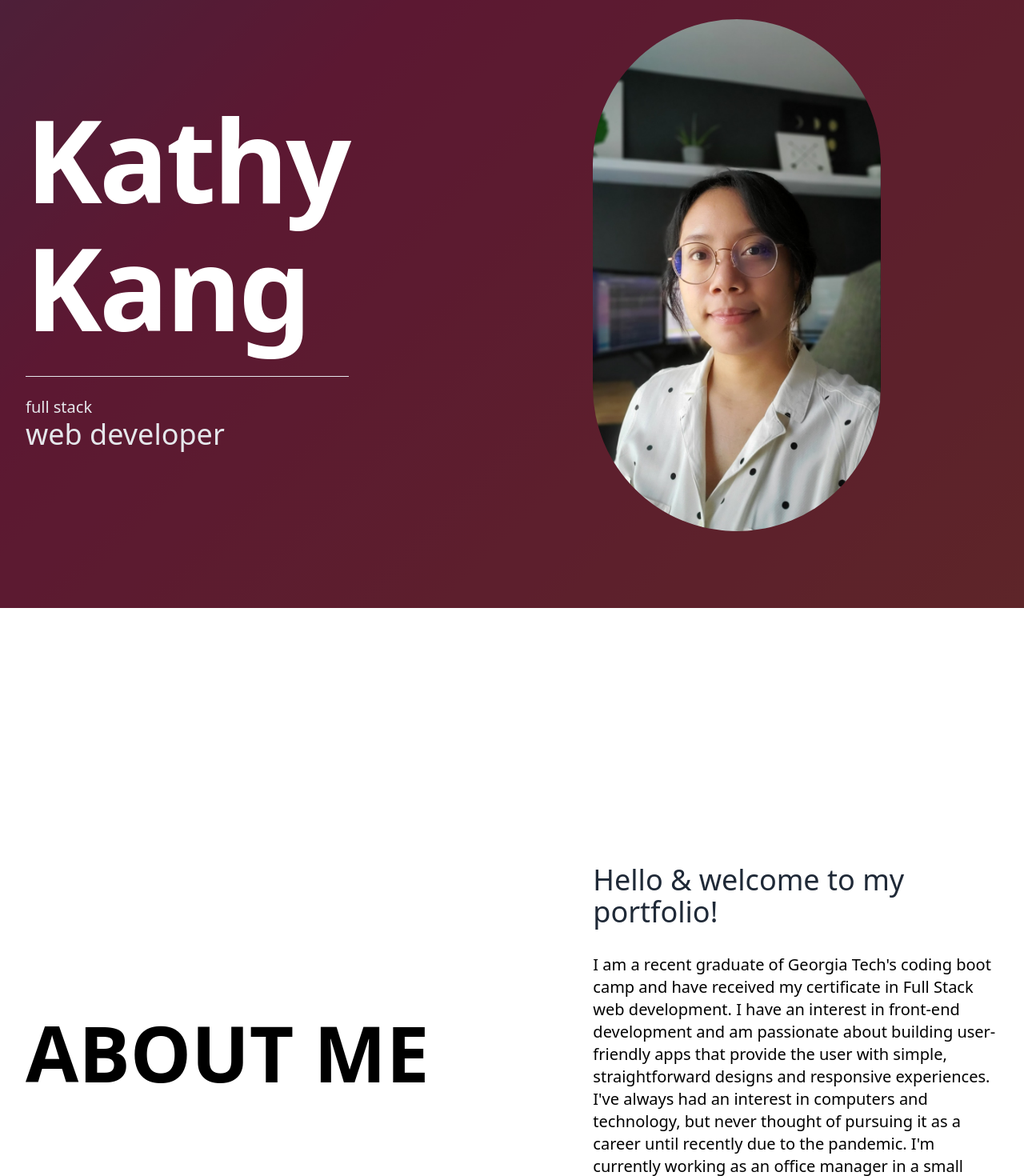
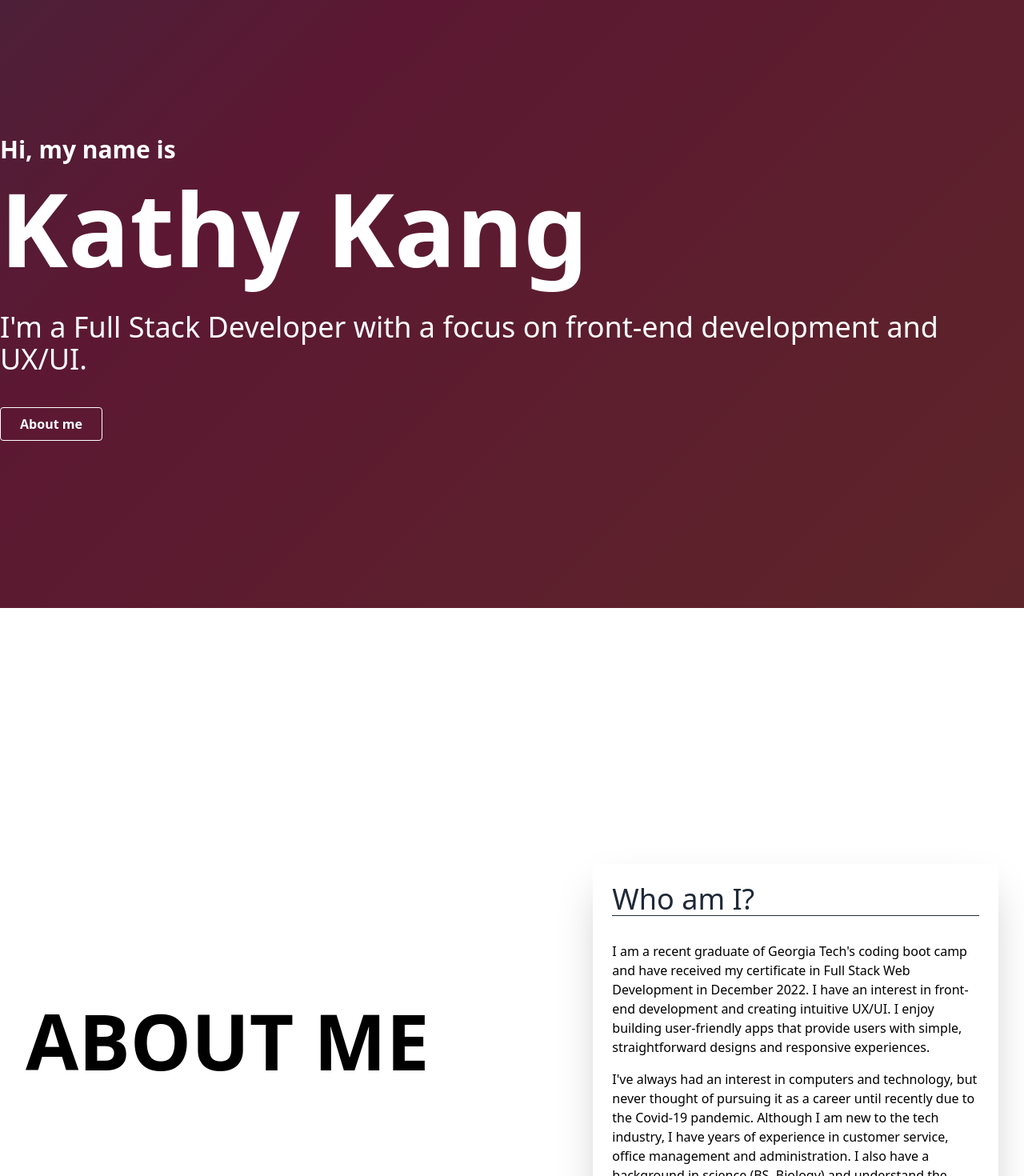
Before and after one commit to KatSKang/KSK-Portfolio, a React (Create React App) app: page / in a window 1280 px wide. Shown: the part 100-1570 px from the top of the page at 80% size. Built offline with nearby package versions, Linux system fonts and the light colour scheme.

Commit message:
edited header and about

```diff
--- a/src/components/Header.jsx
+++ b/src/components/Header.jsx
@@ -3,39 +3,47 @@ import React from "react";
 import { SocialIcon } from "react-social-icons";
 import "./header.css";
 import profile1 from "../assets/images/profile1.jpg";
+import { Button, ButtonGroup } from "@chakra-ui/react";
+import { motion } from "framer-motion";
 
 export default function Header() {
+  const handleClickScroll = () => {
+    const el = document.getElementById("about");
+    if (el) {
+      el.scrollIntoView({ behavior: "smooth" });
+    }
+  };
+
   return (
-    <div
-      className="hero relative overflow-hidden"
-      style={{
-        height: 800,
-      }}>
+    <motion.div className="hero">
       <div
-        className="absolute top-0 right-0 bottom-0 left-0 w-full h-full overflow-hidden bg-fixed"
-        style={{ backgroundColor: `rgba(0, 0, 0, 0.6)` }}>
-        <div className="grid h-full max-w-screen-xl px-8 py-8 mx-auto lg:gap-8 xl:gap-0 lg:py-16 lg:grid-cols-12">
-          <div className="mr-auto place-self-center lg:col-span-7">
-            <h1 className="max-w-2xl mb-4 text-white text-9xl font-extrabold tracking-tight leading-none xl:text-[9rem]">
-              Kathy
-            </h1>
-            <h1 className="max-w-2xl pb-10 text-white text-9xl font-extrabold tracking-tight leading-none xl:text-[9rem] border-b">
-              Kang
-            </h1>
-            <p className="mt-6 text-xl text-gray-200">full stack</p>
-            <h2 className="max-w-2xl font-medium text-gray-200 lg:mb-8 md:text-lg lg:text-4xl">
-              web developer
-            </h2>
-          </div>
-          <div className="hidden lg:mt-0 lg:col-span-5 lg:flex">
+        className="flex grid place-content-center top-0 right-0 bottom-0 left-0 w-full h-full overflow-hidden bg-fixed text-white"
+        style={{ backgroundColor: `rgba(0, 0, 0, 0.6)` }}
+        intial={{ opacity: 0 }}
+        animate={{ x: 100 }}
+        exit={{ opacity: 0 }}>
+        <h2 className="mb-4 xl:p-0 p-8 text-3xl font-bold">Hi, my name is</h2>
+        <h1 className="mb-10 xl:p-0 p-8 text-9xl font-bold">Kathy Kang</h1>
+        <h2 className="mb-10 xl:px-0 px-8 text-4xl">
+          I'm a Full Stack Developer with a focus on front-end development and
+          UX/UI.
+        </h2>
+        <button
+          className="xl:px-0 px-8 bg-transparent hover:border-opacity-50 w-32 font-bold py-2 px-4 border border-white rounded"
+          onClick={handleClickScroll}>
+          About me
+        </button>
+        {/* <div className="hidden lg:mt-0 lg:col-span-5 lg:flex">
             <img
               src={profile1}
-              style={{ height: 640, borderRadius: 360 }}
+              style={{
+                height: 400,
+                borderRadius: "50%",
+              }}
               alt="pic"></img>
-          </div>
-        </div>
+          </div> */}
       </div>
-    </div>
+    </motion.div>
 
     // <div className="w-full h-100 text-gray-200 mb-10 justify-center text-center">
     //   <div className="">
--- a/src/components/header.css
+++ b/src/components/header.css
@@ -2,6 +2,7 @@
 	background: linear-gradient(-45deg, #ee7752, #e73c7e, #23a6d5, #23d5ab);
 	background-size: 400% 400%;
 	animation: gradient 15s ease infinite;
+	min-height: 100vh;
 	height: 100vh;
 }
 
@@ -17,6 +18,6 @@
 	}
 }
 
-.name {
+/* .name {
     font-size: 10rem;
-}
+} */
--- a/src/components/pages/About.jsx
+++ b/src/components/pages/About.jsx
@@ -3,56 +3,33 @@ import { forwardRef } from "react";
 
 const About = forwardRef((props, ref) => {
   return (
-    <div ref={ref} className="about my-64 h-800">
-      {/* <div className="mx-6 my-12 justify-center text-center text-gray-800">
-        <div>
-          <h1 className="font-bold text-black lg:mb-8 md:text-lg lg:text-6xl">
-            ABOUT ME
-          </h1>
-        </div>
-        <div className="text-xl">
-          <p className="">
-            Hello and welcome to my portfolio! I am a recent graduate of Georgia
-            Tech's coding boot camp. I have received my certificate in Full
-            Stack web development, however I have an interest in front-end
-            development. I'm passionate about building user-friendly apps that
-            provide the user with simple, straightforward designs and responsive
-            experiences.
-          </p>
-          <br></br>
-          <p>
-            I've always had an interest in computers and technology, but never
-            thought of pursuing it as a career until recently. I'm currently
-            working as an office manager in a small appliance repair company. I
-            enjoy playing video games on PC, spending time with friends and
-            family, and playing with my pets in my free time. I also love
-            watching horror movies!
-          </p>
-        </div>
-      </div> */}
+    <div ref={ref} className="about my-64 h-800" id="about">
       <div className="grid h-full max-w-screen-xl px-8 py-8 mx-auto lg:gap-8 xl:gap-0 lg:py-16 lg:grid-cols-12">
         <div className="mr-auto place-self-center lg:col-span-7">
           <h1 className="font-bold text-black lg:mb-8 md:text-lg lg:text-8xl">
             ABOUT ME
           </h1>
         </div>
-        <div className=" lg:mt-0 lg:col-span-5">
-          <h2 className="max-w-2xl font-medium text-gray-800 lg:mb-8 md:text-lg lg:text-4xl">
-            Hello & welcome to my portfolio!
+        <div className=" lg:mt-0 lg:col-span-5 rounded p-6 shadow-2xl">
+          <h2 className="max-w-2xl font-medium text-gray-800 lg:mb-8 md:text-lg lg:text-4xl border-b border-gray-800">
+            Who am I?
           </h2>
-          <p className="text-xl">
+          <p className="text-l mb-4">
             I am a recent graduate of Georgia Tech's coding boot camp and have
-            received my certificate in Full Stack web development. I have an
-            interest in front-end development and am passionate about building
-            user-friendly apps that provide the user with simple,
-            straightforward designs and responsive experiences.
-            <br></br>
+            received my certificate in Full Stack Web Development in December
+            2022. I have an interest in front-end development and creating
+            intuitive UX/UI. I enjoy building user-friendly apps that provide
+            users with simple, straightforward designs and responsive
+            experiences.
+          </p>
+          <p className="text-l">
             I've always had an interest in computers and technology, but never
             thought of pursuing it as a career until recently due to the
-            pandemic. I'm currently working as an office manager in a small
-            appliance repair company. I enjoy playing video games on PC,
-            spending time with friends and family, and playing with my pets in
-            my free time. I also love watching horror movies!
+            Covid-19 pandemic. Although I am new to the tech industry, I have
+            years of experience in customer service, office management and
+            administration. I also have a background in science (BS, Biology)
+            and understand the importance of critical thinking and having an
+            analytical mindset when encountering problems.
           </p>
         </div>
       </div>
```
Also changed, not shown: src/assets/images/profile1.jpg.
